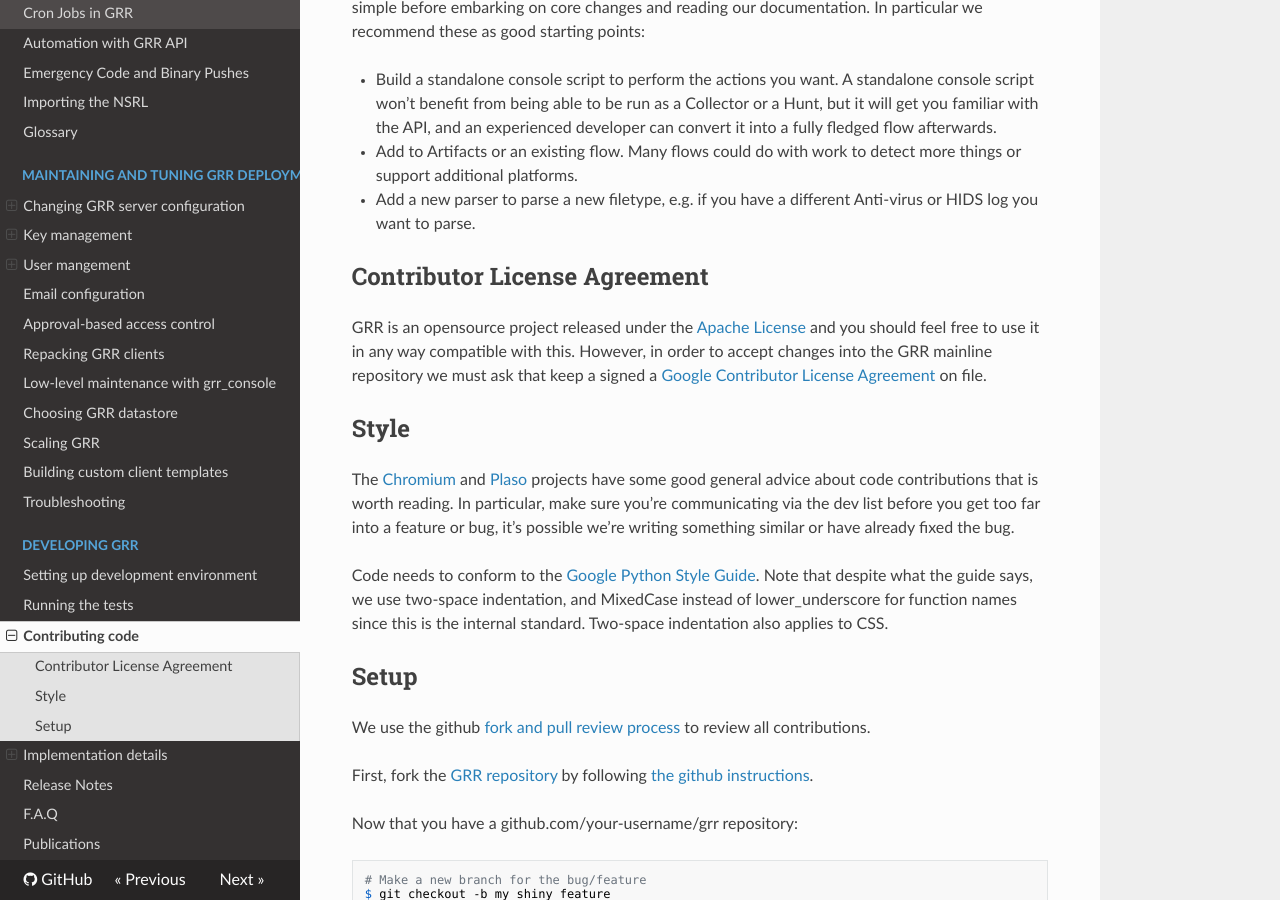
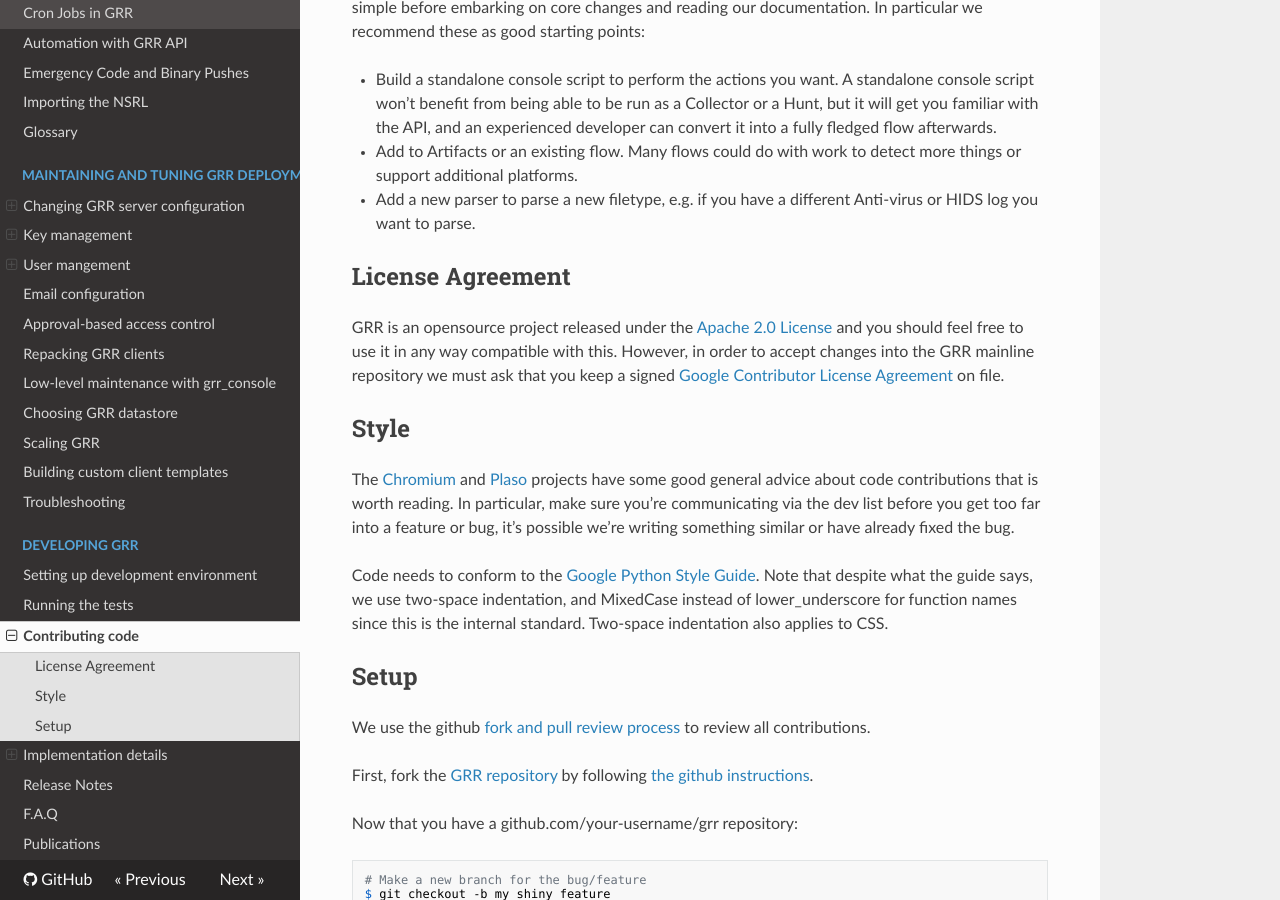
Before and after one commit to google/grr-doc, an MkDocs documentation site: the page built from docs/developing-grr/contributing.md, in a window 1280 px wide and 900 px high, scrolled down 356 px. Built offline with MkDocs 1.6.1, drawn with Linux system fonts in a browser that asks for light colours; nearby versions of some CDN libraries; old or Windows-style settings are respelled for this version of MkDocs.

Commit message:
Minor fixes to CLA section.

```diff
--- a/docs/developing-grr/contributing.md
+++ b/docs/developing-grr/contributing.md
@@ -26,12 +26,12 @@
   - Add a new parser to parse a new filetype, e.g. if you have a
     different Anti-virus or HIDS log you want to parse.
 
-## Contributor License Agreement
+## License Agreement
 
-GRR is an opensource project released under the [Apache
+GRR is an opensource project released under the [Apache 2.0
 License](https://github.com/google/grr/blob/master/LICENSE) and you should feel
 free to use it in any way compatible with this.  However, in order to accept
-changes into the GRR mainline repository we must ask that keep a signed a
+changes into the GRR mainline repository we must ask that you keep a signed
 [Google Contributor License Agreement](https://cla.developers.google.com/clas)
 on file.
 
```
